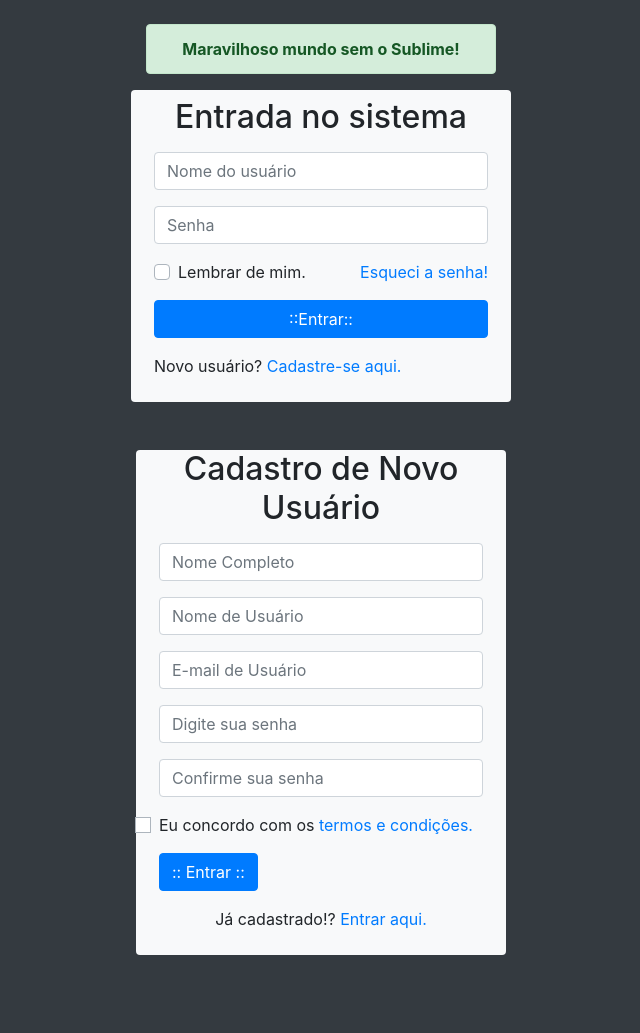
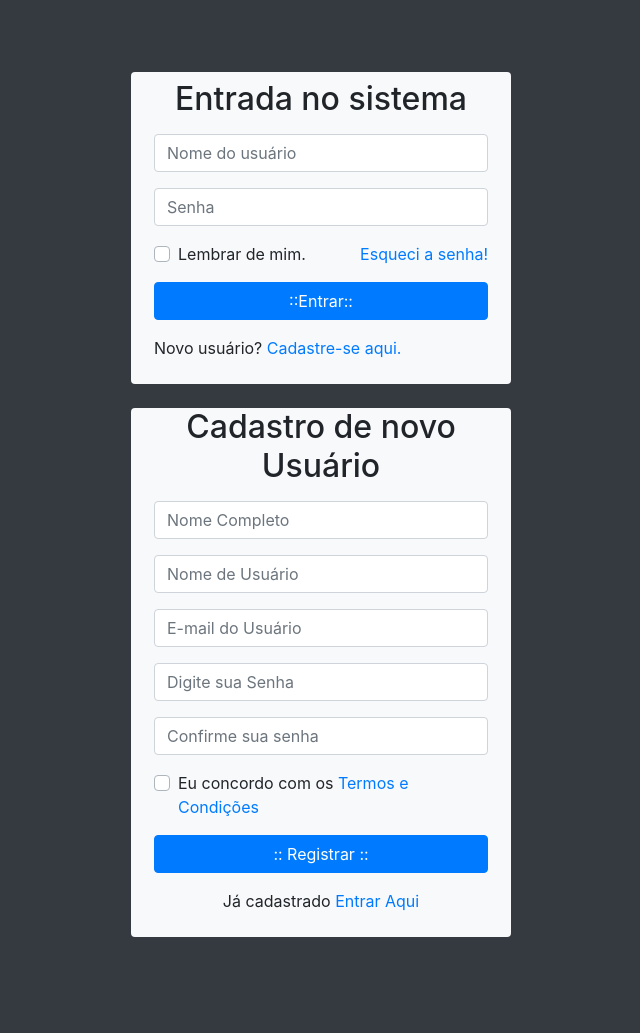
Before and after one commit to Amauri777br/sistema_de_loginAIPR2019v1, a PHP site: page / in a window 1280 px wide. Shown: the whole page, without its empty margins (319-959 px from the left). Before the commit the page ends 955 px from the top, so only its background shows below. Run offline with PHP 8.4, Linux system fonts and the light colour scheme; some libraries are stand-ins or nearby versions.

Commit message:
Add files via upload

```diff
--- a/sistema_de_login_AIPR2019v1/index.php
+++ b/sistema_de_login_AIPR2019v1/index.php
@@ -7,12 +7,19 @@
         <link rel="stylesheet" href="https://cdnjs.cloudflare.com/ajax/libs/twitter-bootstrap/4.3.1/css/bootstrap.min.css">
         <link rel="stylesheet" href="https://cdnjs.cloudflare.com/ajax/libs/font-awesome/5.8.2/css/all.min.css">
         <title>Sistema de Login TNX Systems</title>
+        <style>
+            #caixaCadastro,
+            #caixaRecuperarSenha,
+            #alerta{
+                display: none;
+            }
+        </style>
     </head>
 <body class="bg-dark">
     <main class="container mt-4">
      <!-- Conteúdo Principal -->
 
-        <section class="row">
+        <section class="row mb-5">
             <div class="col-lg-4 offset-lg-4" id="alerta">
                 <div class="alert alert-success text-center">
                     <strong id="resultado">
@@ -23,7 +30,7 @@
         </section>
 
         <!-- Formulário de Login -->
-        <section class="row mb-5">
+        <section class="row">
             <div class="col-lg-4 offset-lg-4 bg-light rounded" id="caixaLogin">
                 <h2 class="text-center mt-2">Entrada no sistema</h2>
                 <form action="#" id="formLogin" class="p-2">
@@ -68,68 +75,107 @@
 
                 </form>
             </div>
-            <!-- Formulário de Cadasro-->
-        </section class=" row mb-5">
-        <div class="col-lg-4 offset-lg-4 bg-light rounded" id="caixaCadastro">
-           <h2 class="text-center">Cadastro de Novo Usuário</h2>
+        </section>
+        <br>
+        <!-- Formulário de Cadastro -->
+
+        <section class="row mb-5">
+            <div class="col-lg-4 offset-4 bg-light rounded" id"caixaCadastro">
+            <h2 class="text-center">Cadastro de novo Usuário</h2>
             <form action="#" class="p-2" id="frmCadastro">
-
                     <div class="form-group">
-                <input type="text" name="nomeCompleto"
-                id="nomeCompleto" class="form-control"
-                placeholder="Nome Completo" required
-                >
+                        <input type="text" name="nomeCompleto" id="nomeCompleto" class="form-control"
+                        placeholder="Nome Completo" required>
                     </div>
 
                     <div class="form-group">
-                <input type="text" name="nomeUsuário"
-                id="nomeUsusário" class="form-control"
+                        <input type="text" name="nomeUsuario" id="nomeUsuario" class="form-control"
                         placeholder="Nome de Usuário" required>
                     </div>
-
                     <div class="form-group">
-                <input type="email" name="emailUsuário"
-                id="emailUsuário" class="form-control"
-                placeholder="E-mail de Usuário" required>
+                        <input type="email" name="emailUsuario" id="emailUsuario" class="form-control"
+                        placeholder="E-mail do Usuário" required>
                     </div>
-
-                <div class="form-group"><input type="password" name="senhaUsuário"
-                id="senhaUsusário" class="form-control"
-                placeholder="Digite sua senha" required>
+                    <div class="form-group">
+                    <input type="password" name="senhaUsuario" id="senhaUsuario" class="form-control"
+                        placeholder="Digite sua Senha" required>
                     </div>
-
                     <div class="form-group">
-                <input type="password" name="senhaConfirma"
-                id="senhaConfirma" class="form-control"
+                    <input type="password" name="senhaConfirma" id="senhaConfirma" class="form-control"
                         placeholder="Confirme sua senha" required>
                     </div>
-
                     <div class="form-group">
-                <input type="checkbox" name="concordar"
-                id="concordar" class="custom-control-input">
-                <label for="concordar" class="custom-control-label">Eu concordo com os <a href="#"> termos e condições. </a></label>
+                        <div class="custom-control custom-checkbox">
+                        <input type="checkbox" name="concordar" id="concordar" class="custom-control-input">
+                            <label for="concordar" class="custom-control-label">Eu concordo com os
+                            <a href="#">Termos e Condições</a>
+                            </label>
                         </div>
-
-                <div class="form-group">
-                    <input type="submit" value=":: Entrar ::"
-                    class="btn btn-primary btn-clock"
-                    id="btnRegistrar">
                     </div>
                     <div class="form-group">
-                    <p class="text-center">
-                    Já cadastrado!?
-                    <a href="#" id="btnJáCadastrado">
-                        Entrar aqui.
-                    </a>
+                        <input type="submit" value=":: Registrar ::" class="btn btn-primary btn-block" id="btnRegistrar">
+                    </div>
+                    <div class="form-group">
+                        <p class="text-center" > Já cadastrado <a href="#" id="btnJáCadastro"> Entrar Aqui</a> </p>
+
                     </div>
 
                 </form>
             </div>
+        </section>
+
+        <!-- Formulário de recuperação de senha -->
+        <section class="row mb-5">
+            <div class="col-lg-4 offset-lgl4 bgllight rounded"
+            id="caixaRecuperarSenha">
+            <h2 class="text-center">Gerar nova senha</h2>
+                <form action="#" id="formSenha">
+                    <div class="form-group">
+                        <small>
+                            Para gerar uma nova senha, digite seu e-mail
+                            e receba as instruções.
+                        </small>
+                    </div>
+                    <div class="form-group">
+                        <input type="email" name="emailSenha"
+                        id="emailSenha" class="form-control"
+                        placeholder="E-mail" required>
+                    </div>
+                    <div class="form-group">
+                        <input type="submit" value=":: Enviar e-mail ::"
+                        id="btnEnviarEmail" class="btn btn-primary btn-block">
+                    </div>
+                    <div class="form-group">
+                        <a href="#" id="btnVoltar">Voltar</a>
+                    </div>
+                </form>
+            </div>
+        </section>
+
 
     </main>
 
 <script src="https://cdnjs.cloudflare.com/ajax/libs/jquery/3.4.1/jquery.slim.min.js"></script>
 <script src="https://cdnjs.cloudflare.com/ajax/libs/popper.js/1.15.0/umd/popper.min.js"></script>
 <script src="https://cdnjs.cloudflare.com/ajax/libs/twitter-bootstrap/4.3.1/js/bootstrap.min.js"></script>
+<script>
+    /* jQuery */
+    $(function(){
+        $("#btnEsqueci").click(function(){
+            $("#caixaLogin").hide();
+            $("#caixaRecuperarSenha").show();
+        });
+
+        // Voltar para a tela de Login
+        $("btnVoltar").click(function(){});
+            $("#caixaLogin").show();
+            $("#caixaRecuperarSenha").hide();
+        });
+        $('#btnCadastrar').click(function(){
+            $("#caixaLogin").show();
+            $("#caixaCadastro").hide();
+        }
+    });
+</script>
 </body>
 </html>
```
Lines whose indentation alone changed are shown as unchanged.
